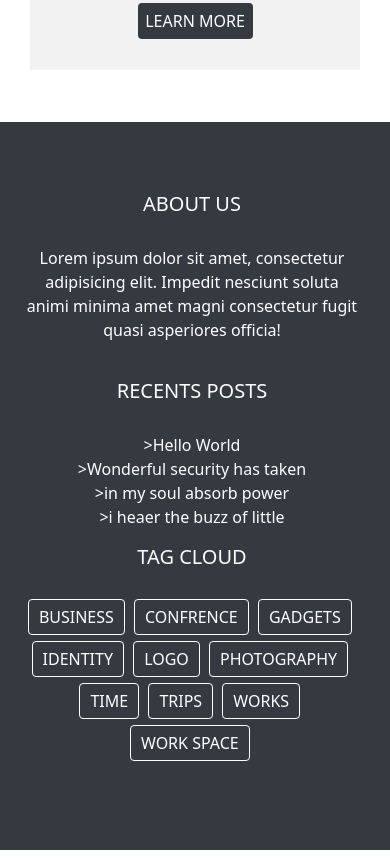
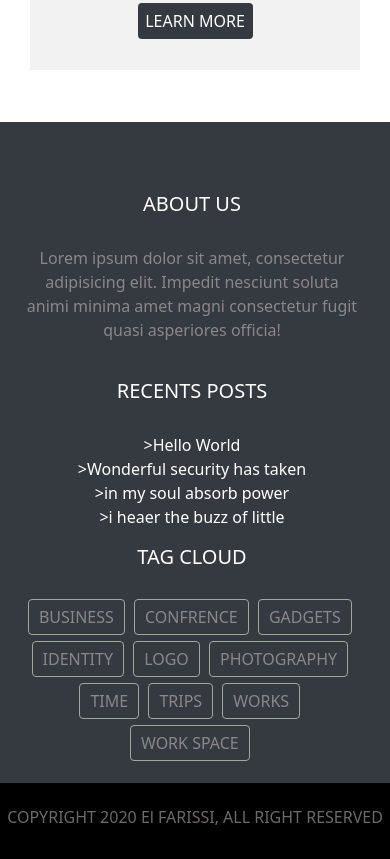
Before and after one commit to simbasta/cs_emporium_js_elfarissiWalid, a website: page index.html in a window 390 px wide. Shown: the part 6455-7314 px from the top of the page. Drawn offline with nearby package versions, Linux system fonts and the light colour scheme.

Commit message:
WF ajout du bas de Footer copyright

```diff
--- a/index.html
+++ b/index.html
@@ -58,7 +58,7 @@
     <section class=" sectionmodal1 dNone">
         <div class="modeJour divGmodal">
             <div class="container">
-                <button class="decoModal" >x</button>
+                <button class="decoModal">x</button>
                 <h1 class="h1InModal">connecter vous</h1>
                 <div class="container divModal2">
                     <h5 class="">nom d'utilisateur:</h5>
@@ -460,7 +460,7 @@
     <footer class="footer">
         <div class="divGInFooter">
             <div class="mDivInFooter">
-                <h5 class="h5InFooter">ABOUT US</h5>
+                <h5 class="h5InFooter h51">ABOUT US</h5>
                 <P class="p1InFooter">Lorem ipsum dolor sit amet, consectetur adipisicing elit. Impedit nesciunt soluta
                     animi minima amet
                     magni consectetur fugit quasi asperiores officia!</P>
@@ -489,6 +489,10 @@
                     <button class="tags ">WORK SPACE</button>
                 </div>
             </div>
+        </div>
+        <div class="basDfooter">
+            <p class="pBasFooter">COPYRIGHT 2020 El FARISSI, ALL RIGHT RESERVED</p>
+        </div>
     </footer>
     <script src="./public/js/main.js"></script>
 </body>
--- a/public/css/style.css
+++ b/public/css/style.css
@@ -605,10 +605,15 @@ footer{
 
 .h5InFooter{
     margin-bottom: 30px;
+
 }
 
 .p1InFooter{
     width: 339px;
+    z-index: 1;
+    color: rgb(217, 230, 213);
+    color: rgba(231, 221, 221, 0.473);
+
 }
 
 .divTagsInFooter{
@@ -616,9 +621,14 @@ footer{
 }
 
 .tags{
-    color: #fff;
+    z-index: 1;
+    color: rgb(217, 230, 213);
+    color: rgba(231, 221, 221, 0.473);
+    background-color: rgb(160, 167, 158);
+    background-color: rgba(8, 7, 7, 0.473);
+
     background-color: #343a40;
-    border: solid 1px #fff;
+    border: solid 1px rgb(160, 167, 158);
     padding: 5px 10px;
     border-radius: 4px;
     text-decoration: none;
@@ -626,6 +636,21 @@ footer{
     margin-bottom: 6px;
 
 }
+
+.basDfooter{
+    background-color: black;
+    margin-top: 4%;
+}
+.pBasFooter {
+    text-align: center;
+    padding-top: 17px;
+    padding-bottom: 20PX;
+    z-index: 2;
+    color: rgb(217, 230, 213);
+    color: rgba(231, 221, 221, 0.473)
+}
+
+
 a:hover {
     color: #fff !important;
 }
@@ -699,4 +724,14 @@ li{
         margin-left: 32px;
     }
 
+    .pBasFooter {
+        text-align: center;
+        padding-top: 22px;
+        padding-bottom: 30PX;
+        z-index: 2;
+        color: rgb(217, 230, 213);
+        color: rgba(231, 221, 221, 0.473);
+        margin-bottom: 0px;
+    }
+
 }
```
Lines whose indentation alone changed are shown as unchanged.
